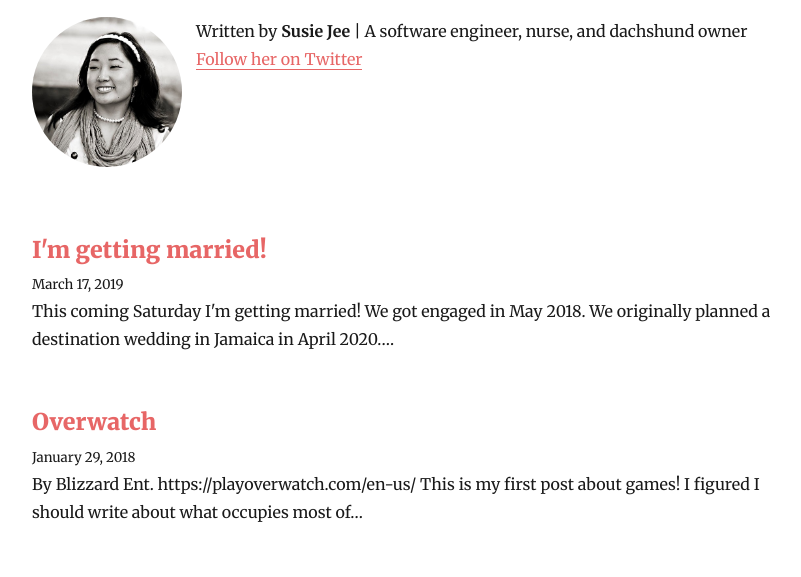
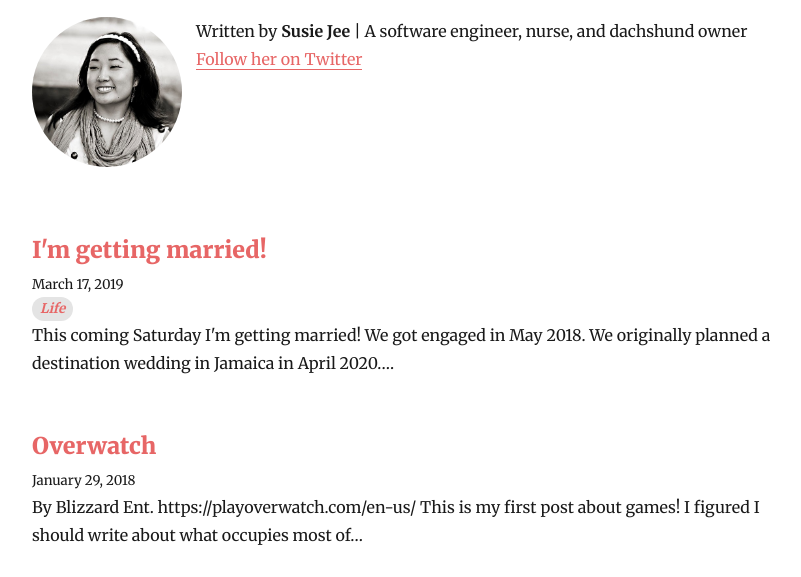
Before and after one commit to skuretski/susie-jee, a Gatsby site: page / in a window 1280 px wide. Shown: the part 137-714 px from the top of the page, without its empty margins (237-1038 px from the left). Built offline with nearby package versions, Linux system fonts and the light colour scheme; Gatsby itself is replaced by a stand-in of ours; some packages are replaced by stand-ins of ours.

Commit message:
Added in UI for tags

```diff
--- a/src/pages/index.js
+++ b/src/pages/index.js
@@ -32,7 +32,20 @@
                   {title}
                 </Link>
               </h3>
-              <small>{node.frontmatter.date}</small>
+              <div><small>{node.frontmatter.date}</small></div>
+              <div style={{
+                backgroundColor: `#e4e4e4`,
+                borderRadius: `2em`,
+                display: `flex`,
+                width: `fit-content`,
+                alignItems: `center`,
+                paddingLeft: `0.5em`,
+                paddingRight: `0.5em`
+                }}>
+                <small style={{color: `#e76666`, fontWeight: `bold`}}>
+                  <em>{node.frontmatter.category}</em>
+                </small>
+              </div>
               <p
                 dangerouslySetInnerHTML={{
                   __html: node.frontmatter.description || node.excerpt,
@@ -66,6 +79,7 @@
             date(formatString: "MMMM DD, YYYY")
             title
             description
+            category
           }
         }
       }
--- a/src/templates/blog-post.js
+++ b/src/templates/blog-post.js
@@ -84,6 +84,7 @@
         title
         date(formatString: "MMMM DD, YYYY")
         description
+        category
       }
     }
   }
```
